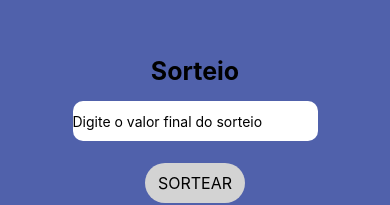
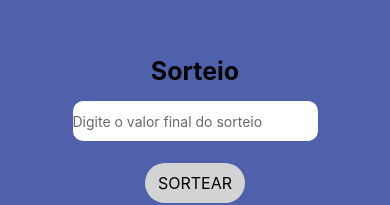
Before and after one commit to Luizrebelatto/random-number, a React Native app: screen / in a window 390 px wide. Shown: the part 139-344 px from the top of the page. Built offline with nearby package versions, Linux system fonts and the light colour scheme.

Commit message:
fix: change version and color placeholder

```diff
--- a/App.tsx
+++ b/App.tsx
@@ -15,6 +15,7 @@ export default function App() {
         <View style={styles.wrapperInputs}>
           <TextInput
             placeholder='Digite o valor final do sorteio'
+            placeholderTextColor="#696969"
             keyboardType='number-pad'
             value={numberLimit}
             onChangeText={(value) => setNumberLimit(value)}
```
Also changed, not shown: 1 other file (tests, documents, lock files or other folders).
